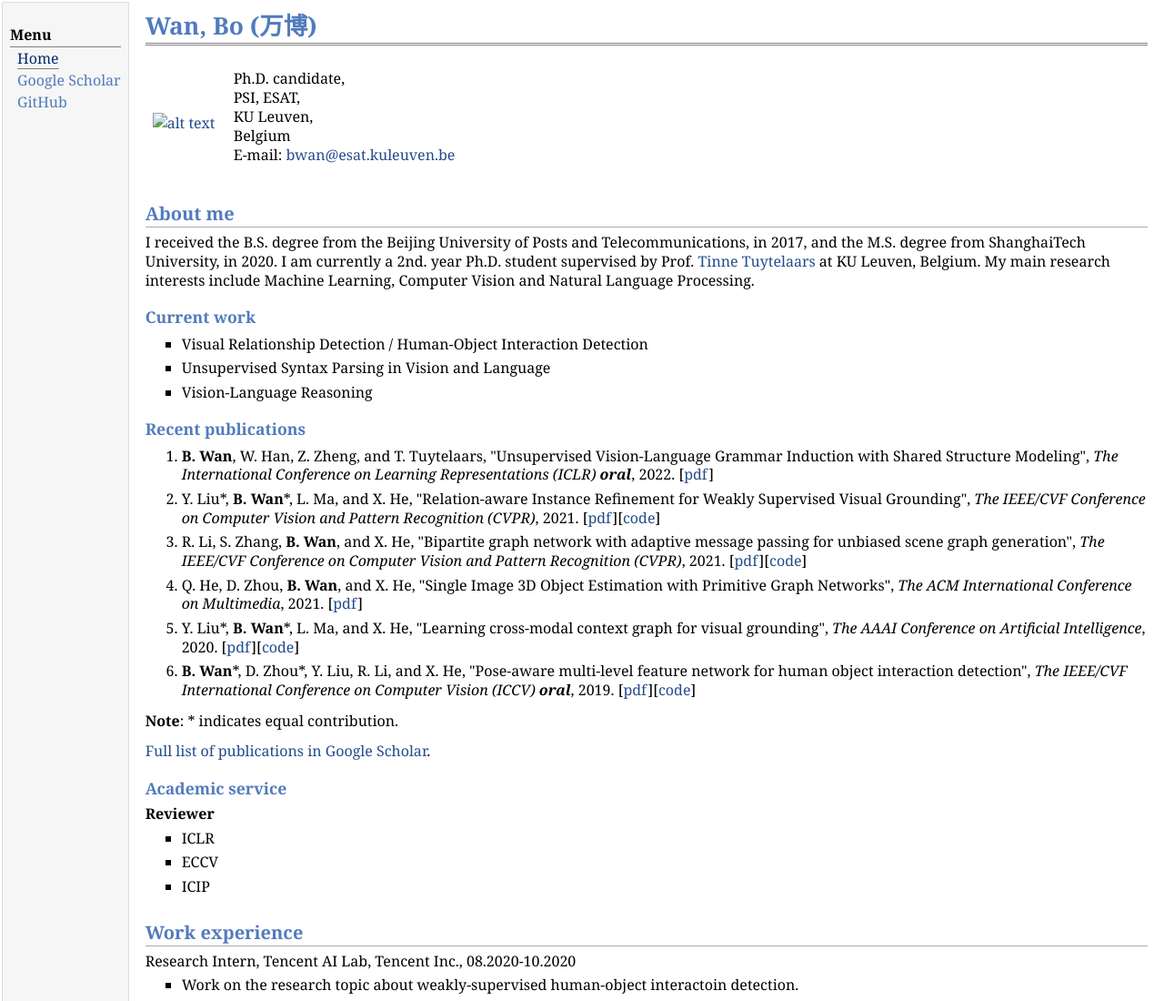
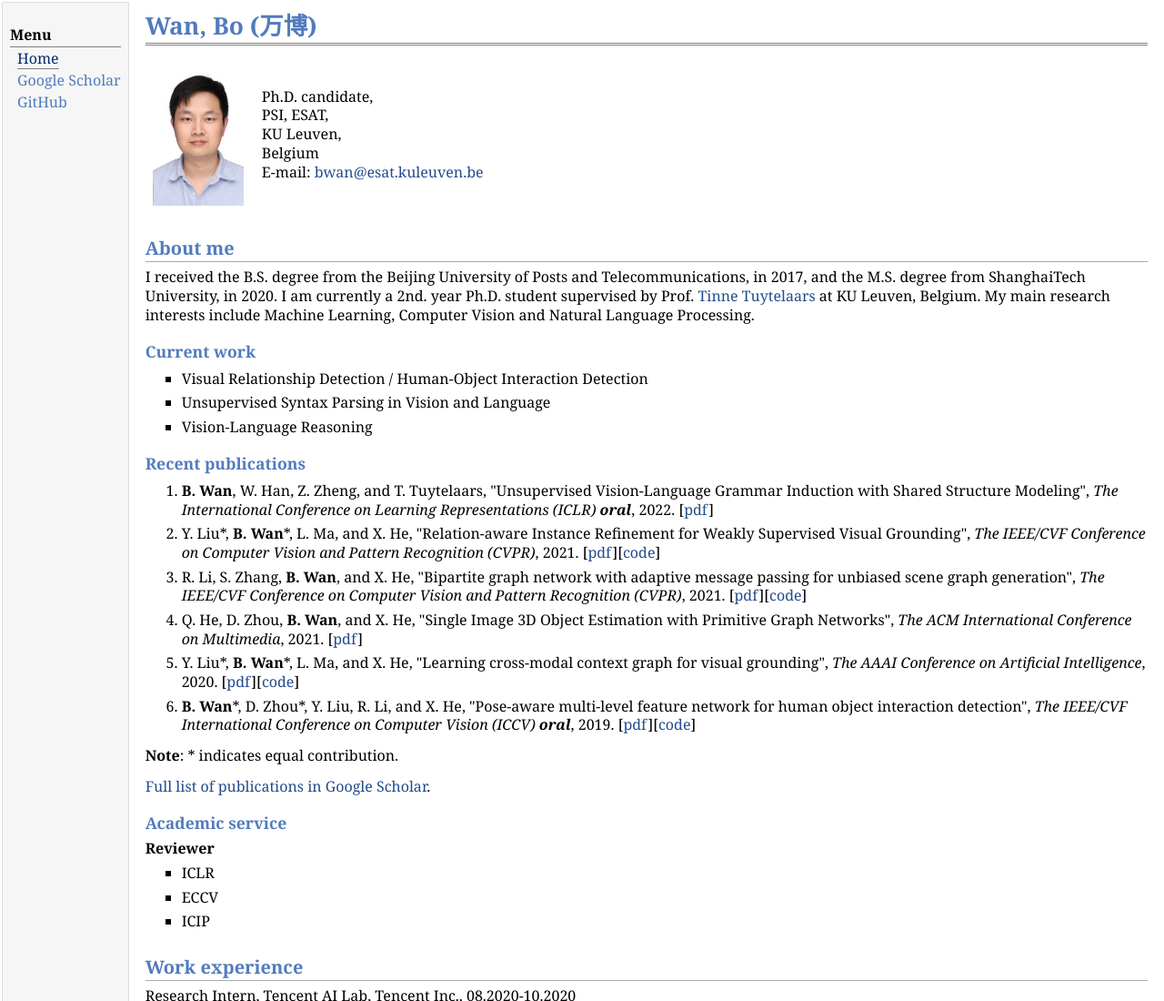
Before and after one commit to bwancv/bwancv.github.io, a plain HTML site: page index.html in a window 1280 px wide. Shown: the top 1100 px of the page at 91% size. Drawn offline with Linux system fonts and the light colour scheme.

Commit message:
Update index.html

```diff
--- a/index.html
+++ b/index.html
@@ -24,7 +24,7 @@
   <h1>Wan, Bo (万博) </h1>
 </div>
 <table class="imgtable"><tr><td>
-  <a href="https://bobwan1995.github.io/"><img src="photos/bio.jpg" alt="alt text" width="100px" height="150px" /></a>&nbsp;</td>
+  <a href="https://bobwan1995.github.io/"><img src="bio.jpg" alt="alt text" width="100px" height="150px" /></a>&nbsp;</td>
 <td align="left"><p>Ph.D. candidate,<br />
   PSI, ESAT, <br />
   KU Leuven, <br />
```
